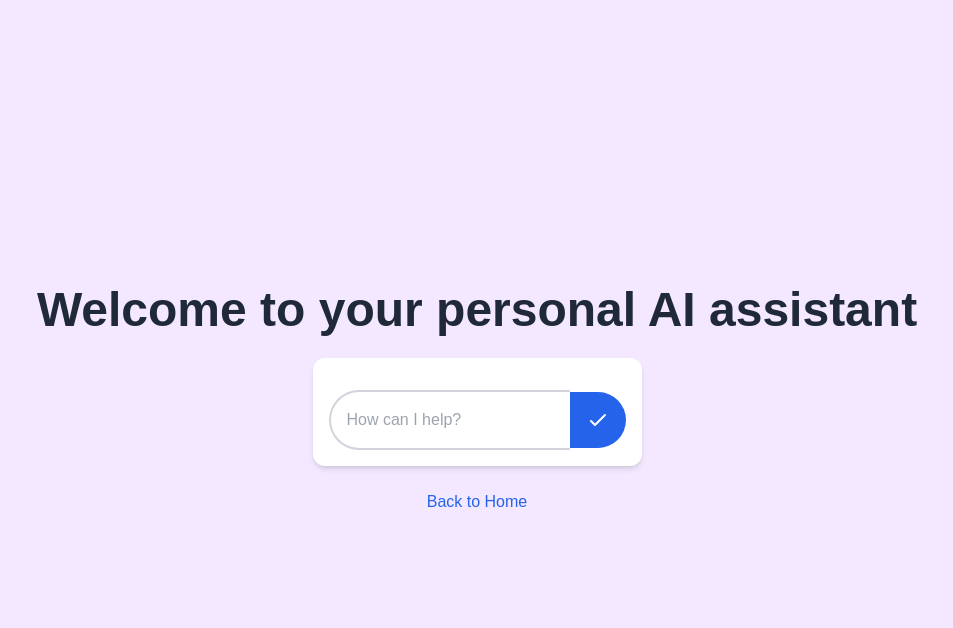
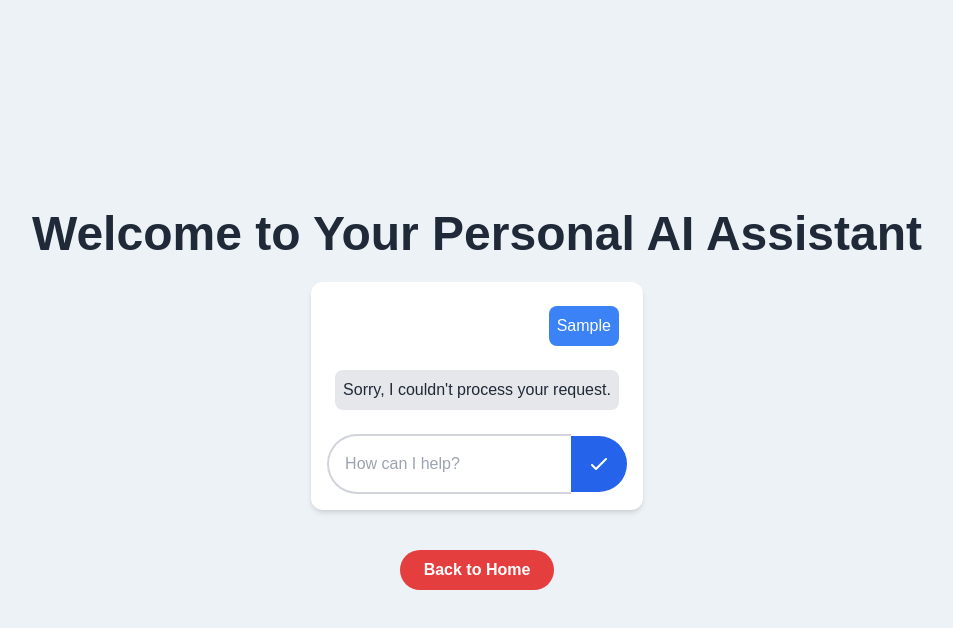
Before and after one commit to adam-knight1/BoredomBusterFrontEnd, a Next.js app: page /chat-bot in a window 1280 px wide. Both pictures are taken after typing "Sample" into the empty fields and a click on the button 760 px from the left and 420 px from the top of the page. Shown: the top 628 px of the page, without its empty margins (163-1116 px from the left). Built offline with nearby package versions, Linux system fonts and the light colour scheme; no server answers.

Commit message:
Update UI to display errors as chat messages and enhanced chatbot UI styling for better user experience

```diff
--- a/components/ChatBot.tsx
+++ b/components/ChatBot.tsx
@@ -65,7 +65,15 @@ const ChatBot = () => {
     // Rendering the chat interface
     return (
         <div className="p-4 max-w-md mx-auto bg-white rounded-xl shadow-md">
-          <div className="mb-4 space-y-2 overflow-y-auto max-h-80 scroll-smooth" style={{ maxHeight: '50vh' }}>
+            <div className="mb-4 space-y-2 overflow-y-auto max-h-80 scroll-smooth" style={{ maxHeight: '50vh' }}>
+              {/* Map through messages and displaying them */}
+              {messages.map((msg, index) => (
+                <div key={index} className={`p-2 ${msg.role === 'user' ? 'text-right' : 'text-left'}`}>
+                  <span className={`inline-block rounded-lg p-2 ${msg.role === 'user' ? 'bg-blue-500 text-white' : 'bg-gray-200'}`}>
+                    {msg.content}
+                  </span>
+                </div>
+              ))}
 
           </div>
           <form onSubmit={(e) => { e.preventDefault(); sendMessage(); }} className="flex items-center">
@@ -81,7 +89,6 @@ const ChatBot = () => {
               type="submit"
               className="bg-blue-600 text-white rounded-r-full p-4 hover:bg-blue-700 focus:outline-none"
             >
-
               <svg xmlns="http://www.w3.org/2000/svg" className="h-6 w-6" fill="none" viewBox="0 0 24 24" stroke="currentColor">
                 <path strokeLinecap="round" strokeLinejoin="round" strokeWidth="2" d="M5 13l4 4L19 7" />
               </svg>
@@ -91,5 +98,4 @@ const ChatBot = () => {
       );
   };
 
-
 export default ChatBot;
--- a/components/DogFacts.tsx
+++ b/components/DogFacts.tsx
@@ -103,7 +103,7 @@ const DogFacts = () => {
             <p>Life expectancy: {dog.minLifeExpectancy}-{dog.maxLifeExpectancy} years</p>
           </div>
         )}
-        <Link href="/" className="mt-6 text-indigo-800 hover:underline">Back to home</Link>
+        <Link href="/" className="mt-8 btn bg-accent hover:bg-red-700 text-white font-semibold rounded-full py-2 px-6">Back to home</Link>
       </div>
     );
 
--- a/pages/chat-bot.tsx
+++ b/pages/chat-bot.tsx
@@ -4,10 +4,10 @@ import Link from 'next/link';
 
 const ChatBotPage: React.FC = () => {
   return (
-    <main className="flex flex-col items-center justify-center min-h-screen bg-purple-100 p-4 text-gray-800">
-      <h1 className="text-5xl font-bold mb-6">Welcome to your personal AI assistant</h1>
+    <main className="flex flex-col items-center justify-center min-h-screen bg-secondary p-4 text-gray-800">
+      <h1 className="text-5xl font-bold mb-6">Welcome to Your Personal AI Assistant</h1>
       <ChatBot />
-      <Link href="/" className="mt-6 text-blue-600 hover:underline">Back to Home</Link>
+      <Link href="/" className="mt-10 btn bg-accent hover:bg-red-700 text-white font-semibold rounded-full py-2 px-6">Back to Home</Link>
     </main>
 
   );
```
